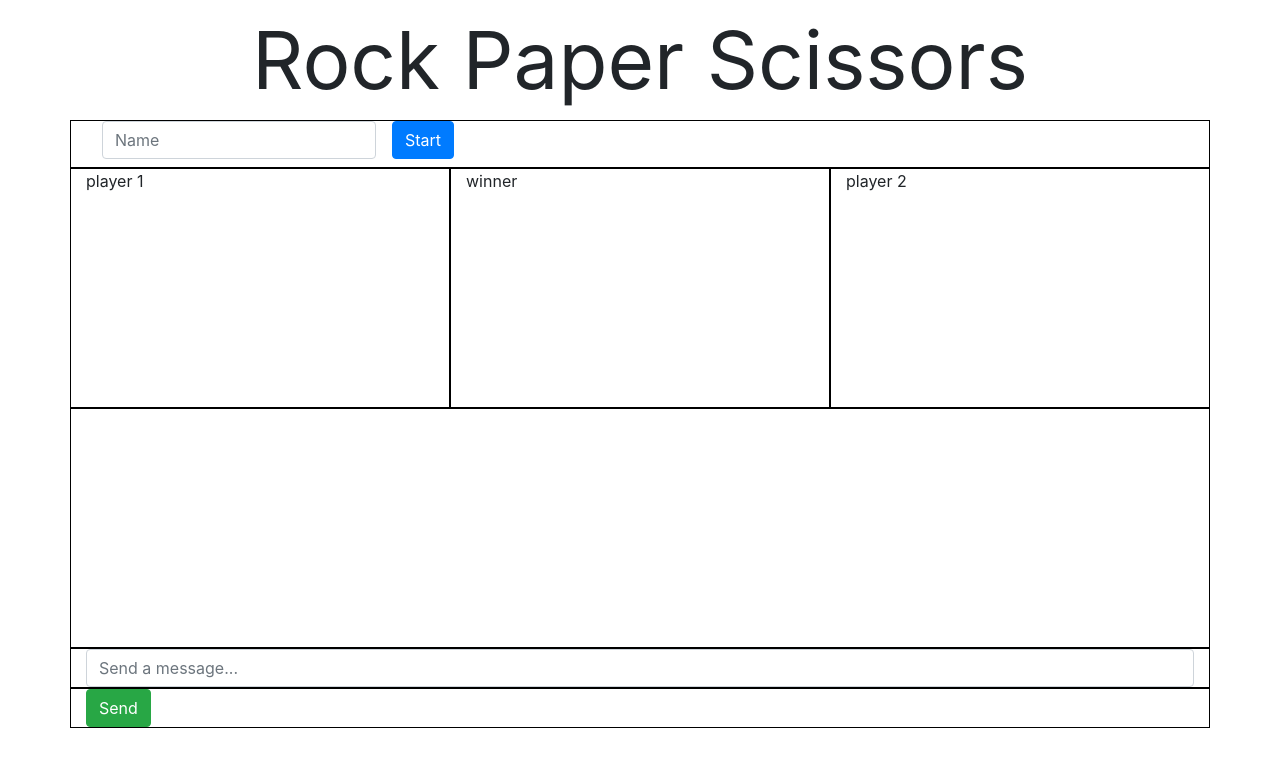
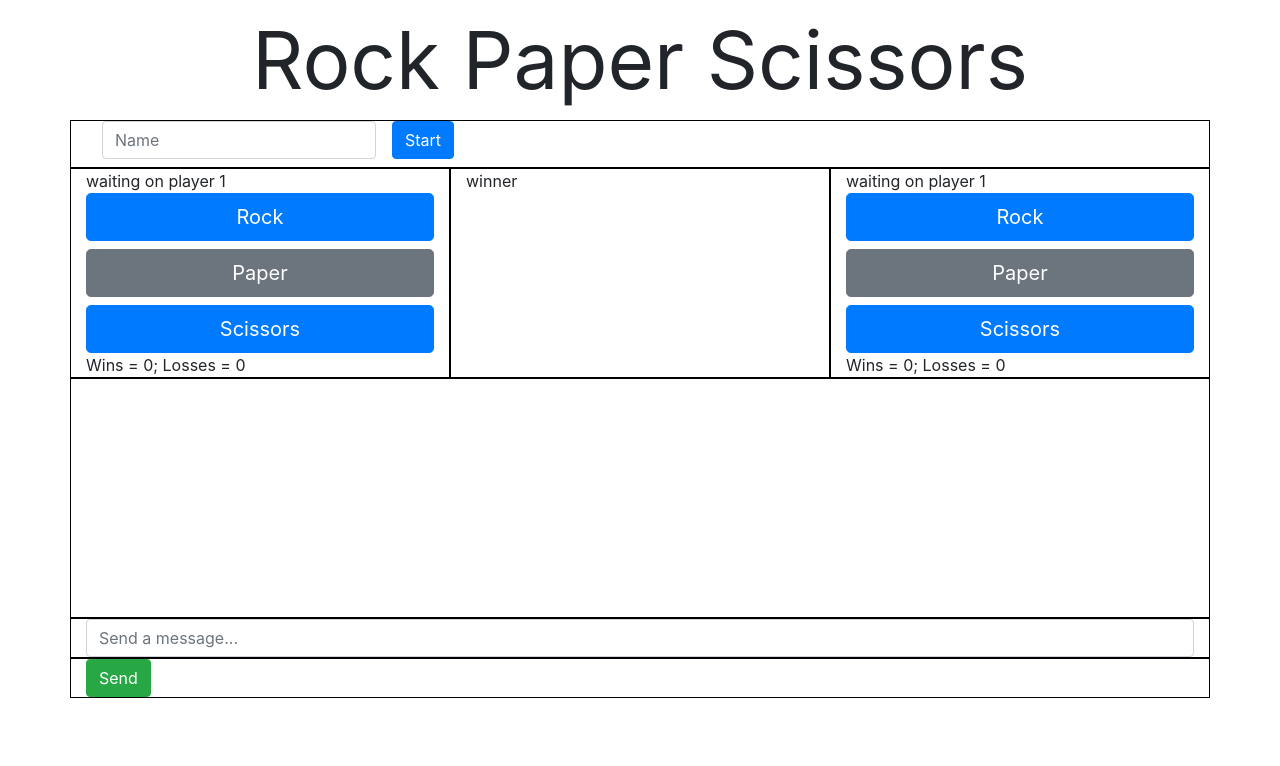
Before and after one commit to mawil583/RPS-Multiplayer, a plain HTML site: page index.html in a window 1280 px wide. Drawn offline with nearby package versions, Linux system fonts and the light colour scheme.

Commit message:
added more HTML and bootstrap for player divs

```diff
--- a/assets/rps.js
+++ b/assets/rps.js
@@ -7,6 +7,8 @@
 header up top
 
 textbox up top with a start button next to it
+
+
 
 when you enter your name into the text box and click
 start, display under the header "hello name! You are player
--- a/index.html
+++ b/index.html
@@ -29,13 +29,38 @@
             </div>
         </div>
         <div class="row">
-            <div class="col player1">player 1
+            <div class="col playerDiv">
+                <div id="player1-name">
+                    waiting on player 1
+                </div>
+                <div id="rps-buttons1">
+                    <button type="button" class="btn btn-primary btn-lg btn-block">Rock</button>
+                    <button type="button" class="btn btn-secondary btn-lg btn-block">Paper</button>
+                    <button type="button" class="btn btn-primary btn-lg btn-block">Scissors</button>
+
+                </div>
+                <div id="player1-score">
+                    Wins = 0; Losses = 0
+                </div>
 
             </div>
             <div class="col winner">winner
 
             </div>
-            <div class="col player2">player 2
+            <div class="col playerDiv">
+
+                    <div id="player2-name">
+                            waiting on player 1
+                        </div>
+                        <div id="rps-buttons2">
+                            <button type="button" class="btn btn-primary btn-lg btn-block">Rock</button>
+                            <button type="button" class="btn btn-secondary btn-lg btn-block">Paper</button>
+                            <button type="button" class="btn btn-primary btn-lg btn-block">Scissors</button>
+
+                        </div>
+                        <div id="player2-score">
+                            Wins = 0; Losses = 0
+                        </div>
 
             </div>
 
@@ -48,13 +73,13 @@
         </div>
         <div class="row">
             <div class="col">
-                    <input class="form-control" type="text" placeholder="Send a message...">
+                <input class="form-control" type="text" placeholder="Send a message...">
             </div>
 
         </div>
         <div class="row">
             <div class="col">
-                    <button type="button" class="btn btn-success">Send</button>
+                <button type="button" class="btn btn-success">Send</button>
             </div>
 
         </div>
```
